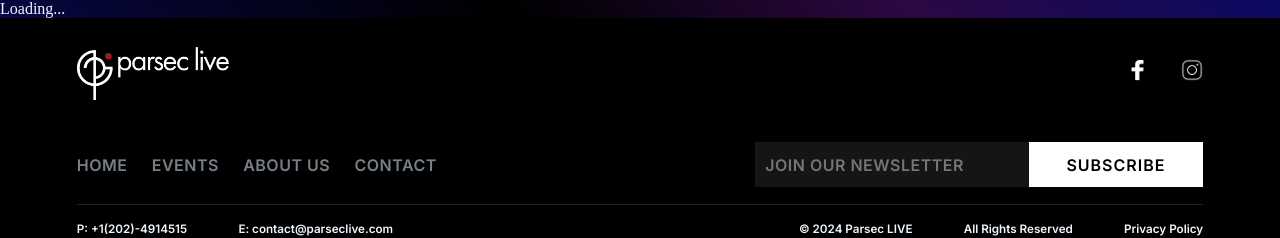
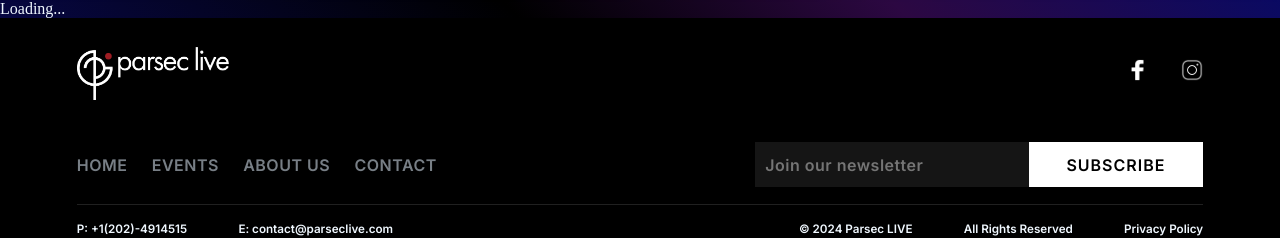
Before and after one commit to rsht7/PARSEC_live_web, a React (Create React App) app in the folder frontend/: page /event/1 in a window 1280 px wide. Shown: the top 238 px of the page. Built offline with nearby package versions, Linux system fonts and the light colour scheme; no server answers; a web font is replaced by a local one.

Commit message:
footer revised

```diff
--- a/frontend/src/components/Footter.js
+++ b/frontend/src/components/Footter.js
@@ -42,7 +42,7 @@ const Footer = () =>{
 
                 <form className='ulb'>
 
-                  <input type='email' placeholder='JOIN OUR NEWSLETTER'/>
+                  <input type='email' placeholder='Join our newsletter'/>
                   <button className='subs'>SUBSCRIBE</button>
                   {/* <li className='ul-b1'><p >JOIN OUR NEWSLETTER</p></li>
                   <li className='subs'><Link >SUBSCRIBE</Link></li> */}
```
